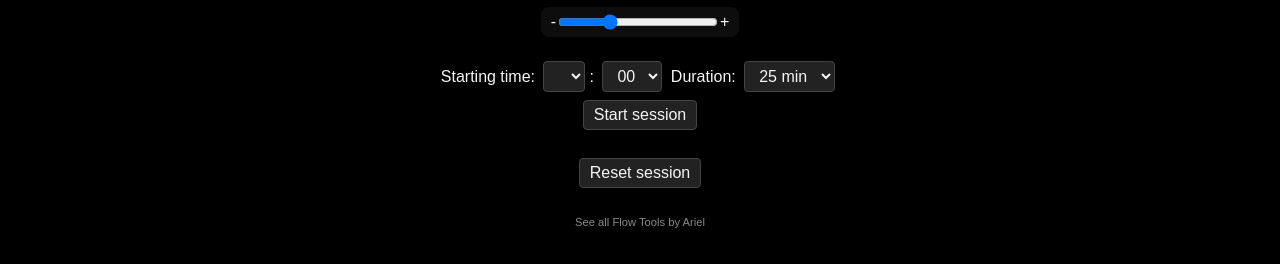
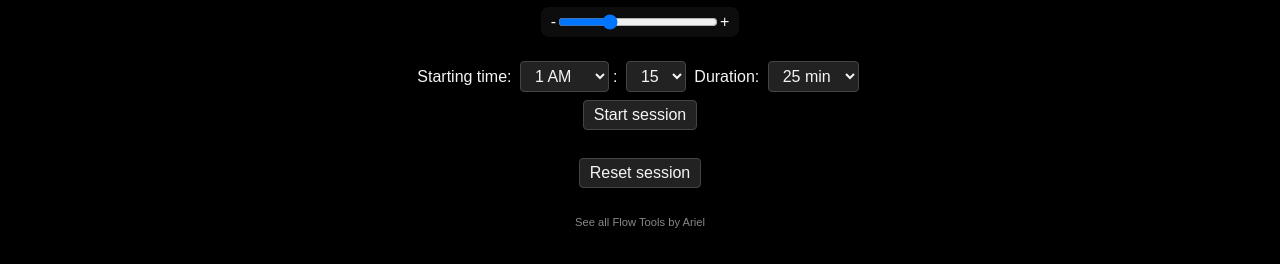
Before and after one commit to hellomynameisariel/focustime, a plain HTML site: page index.html in a window 1280 px wide. Shown: the part 290-554 px from the top of the page. Drawn offline with Linux system fonts and the light colour scheme.

Commit message:
Update index.html

```diff
--- a/index.html
+++ b/index.html
@@ -220,6 +220,32 @@ langSelect.addEventListener("change", () => setLanguage(langSelect.value));
 const savedLang = localStorage.getItem("focusLang") || "en";
 langSelect.value = savedLang;
 setLanguage(savedLang);
+
+const hourSelect = document.getElementById("hourSelect");
+const now = new Date();
+let currentHour = now.getHours();
+let currentMinutes = now.getMinutes();
+let roundedMinutes = [0, 15, 30, 45].find(m => m > currentMinutes);
+if (roundedMinutes === undefined) {
+  roundedMinutes = 0;
+  currentHour = (currentHour + 1) % 24;
+}
+const hourOptions = [
+  (currentHour - 1 + 24) % 24,
+  currentHour,
+  (currentHour + 1) % 24
+];
+
+document.getElementById("minuteSelect").value = roundedMinutes;
+
+hourOptions.forEach(h => {
+  const ampm = h >= 12 ? "PM" : "AM";
+  const hour12 = ((h + 11) % 12 + 1);
+  const opt = new Option(`${hour12} ${ampm}`, h);
+  hourSelect.appendChild(opt);
+});
+
+hourSelect.value = currentHour;
 </script>
 </body>
 </html>
```
